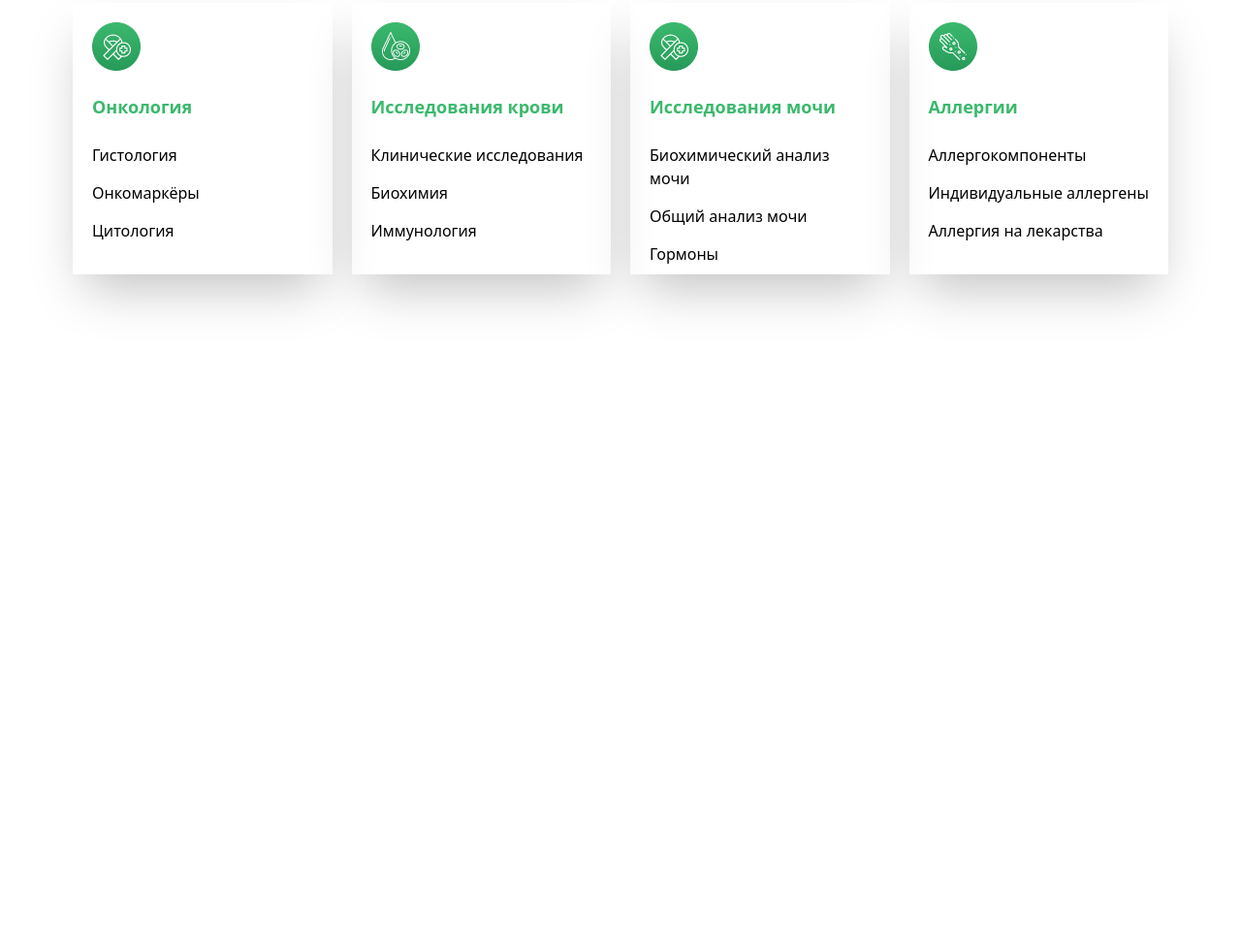
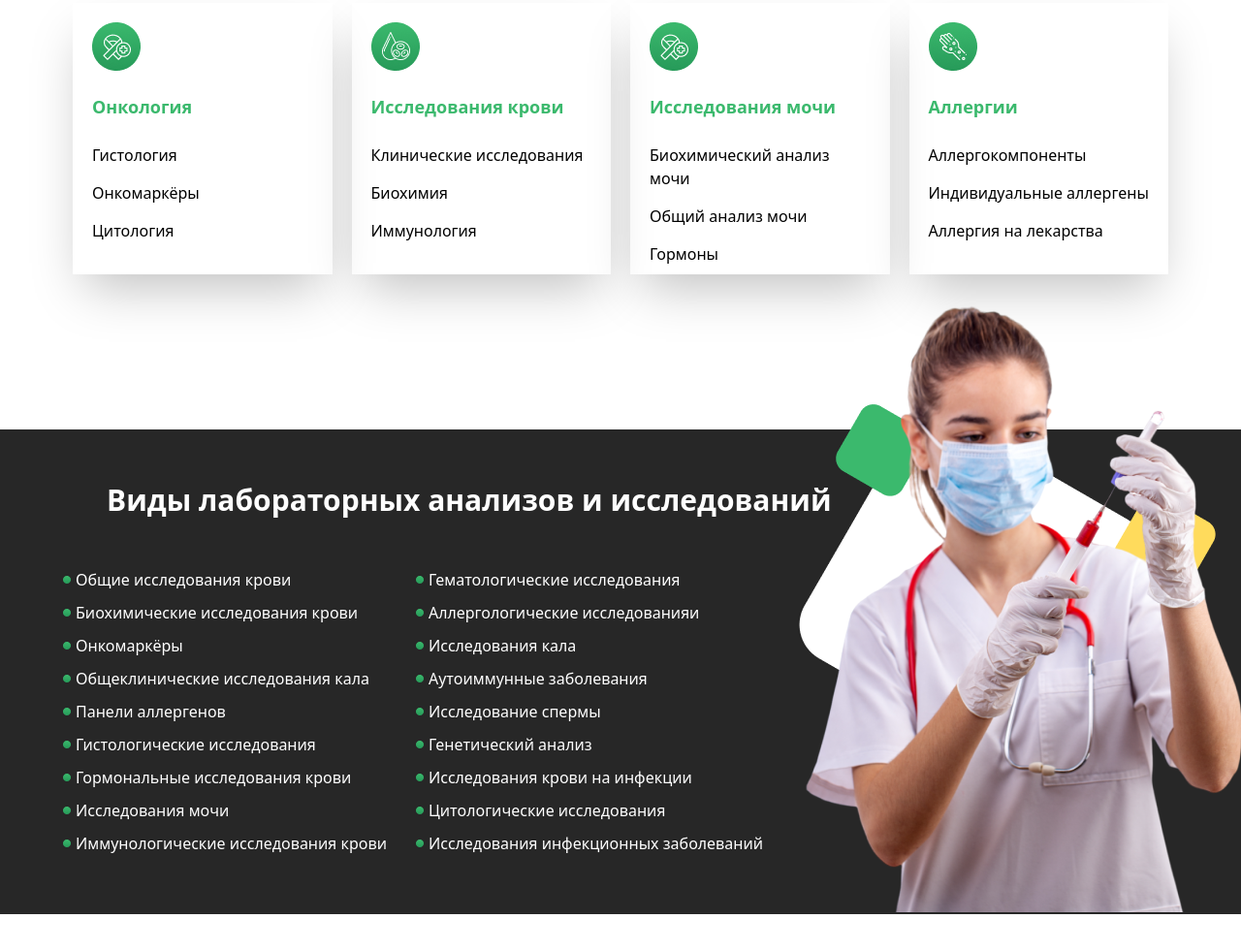
Before and after one commit to Hazratiali/MYPROJECT-EXAM-3, a website: page src/index.html in a window 1280 px wide. Shown: the part 1324-2305 px from the top of the page at 97% size. Before the commit the page ends 1717 px from the top, so only its background shows below. Drawn offline with Linux system fonts and the light colour scheme.

Commit message:
sectioni 3-ro bud kardam

```diff
--- a/src/index.html
+++ b/src/index.html
@@ -92,9 +92,11 @@
                     указанному вами номеру <br> телефона</p>
             </article>
         </section>
-        <p class="text-[30px] text-center lg:text-start my-[50px] lg:text-[40px] font-bold lg:ml-[100px]">Популярные анализы?</p>
+        <p class="text-[30px] text-center lg:text-start my-[50px] lg:text-[40px] font-bold lg:ml-[100px]">Популярные
+            анализы?</p>
 
-        <section class="flex flex-col gap-[20px] items-center p-[10px] lg:w-[1150px] justify-between lg:m-auto lg:flex-row lg:mb-[100px]">
+        <section
+            class="flex flex-col gap-[20px] items-center p-[10px] lg:w-[1150px] justify-between lg:m-auto lg:flex-row lg:mb-[100px]">
 
             <article class="w-[270px] h-[280px] p-[20px] shadow-2xl">
                 <img src="./PPP.png" alt="">
@@ -142,7 +144,48 @@
                 </div>
             </article>
         </section>
+        <section class="lg:h-[500px] bg-[#272727] h-[900px] py-[50px] px-[10px] text-white lg:my-[150px]">
+            <p class="text-[30px] text-white font-bold lg:ml-[100px]">Виды лабораторных анализов и исследований</p>
+            <br>
+            <br>
+            <div class="lg:w-[1150px] m-auto flex flex-col lg:flex-row lg:gap-[30px] ">
+                <div class="flex flex-col gap-[10px] ml-[50px] lg:ml-[0px]">
+                    <p class="flex items-center gap-[5px]"><img src="./ttttt.png" alt=""> Общие исследования крови</p>
+                    <p class="flex items-center gap-[5px]"><img src="./ttttt.png" alt=""> Биохимические исследования
+                        крови</p>
+                    <p class="flex items-center gap-[5px]"><img src="./ttttt.png" alt=""> Онкомаркёры</p>
+                    <p class="flex items-center gap-[5px]"><img src="./ttttt.png" alt=""> Общеклинические исследования
+                        кала</p>
+                    <p class="flex items-center gap-[5px]"><img src="./ttttt.png" alt=""> Панели аллергенов</p>
+                    <p class="flex items-center gap-[5px]"><img src="./ttttt.png" alt=""> Гистологические исследования
+                    </p>
+                    <p class="flex items-center gap-[5px]"><img src="./ttttt.png" alt=""> Гормональные исследования
+                        крови</p>
+                    <p class="flex items-center gap-[5px]"><img src="./ttttt.png" alt=""> Исследования мочи</p>
+                    <p class="flex items-center gap-[5px]"><img src="./ttttt.png" alt=""> Иммунологические исследования
+                        крови</p>
 
+                </div>
+                <div class="flex flex-col gap-[10px] ml-[50px] lg:ml-[0px]">
+                    <p class="flex items-center gap-[5px]"><img src="./ttttt.png" alt=""> Гематологические исследования
+                    </p>
+                    <p class="flex items-center gap-[5px]"><img src="./ttttt.png" alt=""> Аллергологические
+                        исследованияи</p>
+                    <p class="flex items-center gap-[5px]"><img src="./ttttt.png" alt=""> Исследования кала</p>
+                    <p class="flex items-center gap-[5px]"><img src="./ttttt.png" alt=""> Аутоиммунные заболевания</p>
+                    <p class="flex items-center gap-[5px]"><img src="./ttttt.png" alt="">Исследование спермы</p>
+                    <p class="flex items-center gap-[5px]"><img src="./ttttt.png" alt=""> Генетический анализ</p>
+                    <p class="flex items-center gap-[5px]"><img src="./ttttt.png" alt=""> Исследования крови на инфекции
+                    </p>
+                    <p class="flex items-center gap-[5px]"><img src="./ttttt.png" alt=""> Цитологические исследования
+                    </p>
+                    <p class="flex items-center gap-[5px]"><img src="./ttttt.png" alt=""> Исследования инфекционных
+                        заболеваний</p>
+
+                </div>
+            </div>
+            <img class="hidden lg:block absolute mt-[-585px] ml-[800px]" src="./DOKTOR.png" alt="">
+        </section>
 
 
 
```
Also changed, not shown: src/DOKTOR.png (added), src/output.css, src/ttttt.png (added).
